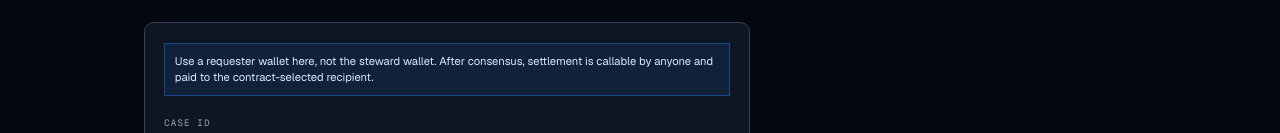
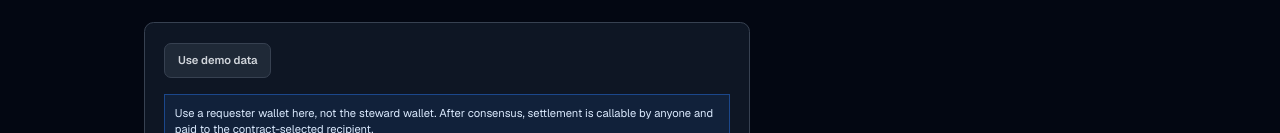
Before and after one commit to Dark-Brain07/DoodleWitness, a Next.js app: page /cases/new in a window 1280 px wide. Shown: the part 209-342 px from the top of the page. Built offline with nearby package versions, Linux system fonts and the light colour scheme; no server answers; what genlayer-js would draw is missing.

Commit message:
Add demo data form fills

```diff
--- a/src/components/write-actions.tsx
+++ b/src/components/write-actions.tsx
@@ -6,6 +6,23 @@ import { waitAccepted, writeContract } from "@/lib/genlayer/contract";
 import { parseGen } from "@/lib/format";
 import { useTransactions } from "./transaction-provider";
 import { useWallet } from "./wallet-provider";
+
+const DEMO_CASE = {
+  id: "case-nist-csf-2-public-record",
+  url: "https://www.nist.gov/news-events/news/2024/02/nist-releases-version-20-landmark-cybersecurity-framework",
+  claim: "NIST announced version 2.0 of the Cybersecurity Framework in February 2024.",
+  context: "Create a public evidence certificate for a governance and security training workflow.",
+  bond: "2",
+};
+
+const DEMO_CHALLENGE = {
+  url: "https://www.nist.gov/cyberframework",
+  summary: "This official NIST Cybersecurity Framework page provides additional public context validators can use to confirm the release announcement's relevance.",
+};
+
+function demoSuffix() {
+  return Date.now().toString().slice(-6);
+}
 
 export function CaseForm() {
   const router = useRouter();
@@ -41,6 +58,13 @@ export function CaseForm() {
 
   return (
     <form onSubmit={submit} className="panel p-6">
+      <button
+        type="button"
+        className="btn-secondary mb-5"
+        onClick={() => setState({ ...DEMO_CASE, id: `${DEMO_CASE.id}-${demoSuffix()}` })}
+      >
+        Use demo data
+      </button>
       <p className="mb-5 border border-blue-500/40 bg-blue-500/10 p-3 text-sm text-blue-100">
         Use a requester wallet here, not the steward wallet. After consensus, settlement is callable by anyone and paid to the contract-selected recipient.
       </p>
@@ -129,6 +153,13 @@ export function ChallengeForm({ caseId, status, requester, steward }: { caseId:
   return (
     <form onSubmit={submit} className="panel p-5">
       <div className="label">Challenge Witness</div>
+      <button
+        type="button"
+        className="btn-secondary mt-4"
+        onClick={() => setState(DEMO_CHALLENGE)}
+      >
+        Use demo data
+      </button>
       <div className="mt-4 grid gap-4">
         <Field label="Challenge URL" value={state.url} onChange={(url) => setState({ ...state, url })} placeholder="https://..." />
         <Area label="Challenge Summary" value={state.summary} onChange={(summary) => setState({ ...state, summary })} />
```
